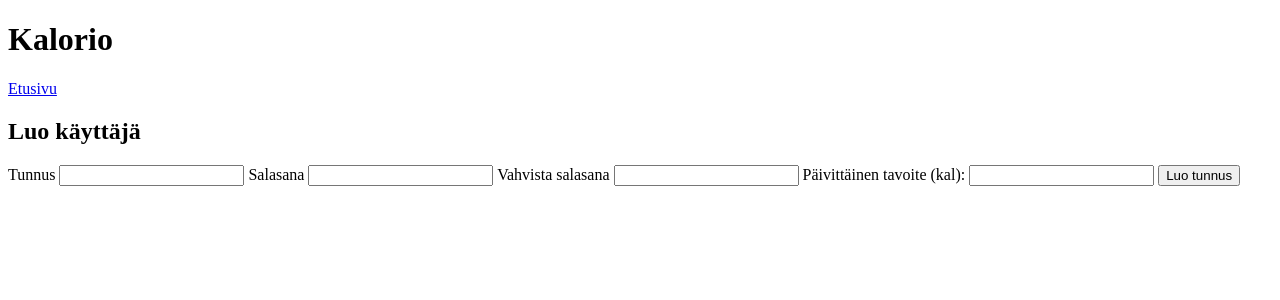
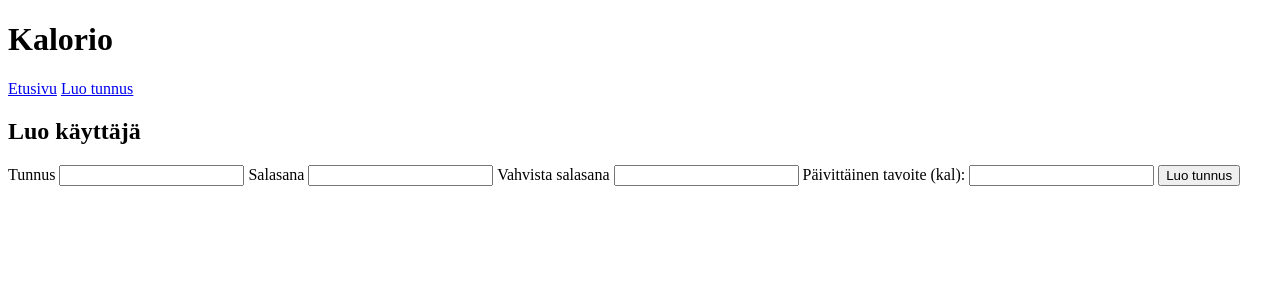
Before and after one commit to obolonua/kalorio, a Flask app: template templates/register.html in a window 1280 px wide. Shown: the top 300 px of the page. Run offline with Flask 3, Linux system fonts and the light colour scheme; the template is opened without the code that fills it, so the values that code supplies are empty.

Commit message:
register button

```diff
--- a/templates/layout.html
+++ b/templates/layout.html
@@ -18,7 +18,7 @@
       <a href="/logout">Kirjaudu ulos</a>
       {% else %}
       <!-- <a href="/login">Kirjaudu</a> -->
-      <!-- <a href="/register">Luo tunnus</a> -->
+      <a href="/register">Luo tunnus</a>
       {% endif %}
     </nav>
   </header>
```
